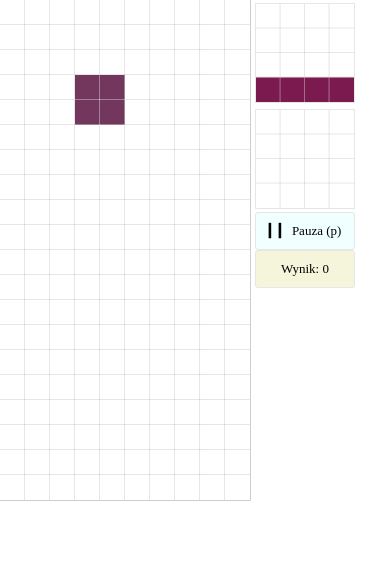
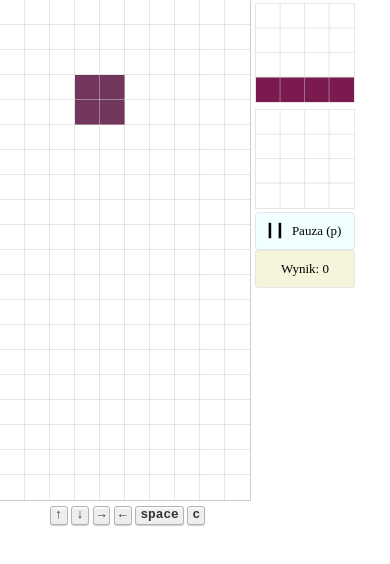
Before and after one commit to kamslosarz/tetris, a plain HTML site: page index.html in a window 390 px wide. Drawn offline with Linux system fonts and the light colour scheme.

```diff
--- a/css/styles.css
+++ b/css/styles.css
@@ -56,6 +56,25 @@
     margin: 3px 0;
 }
 
+.controls {
+    font-size: 15px;
+    text-align: center;
+}
+
+kbd {
+    background-color: #eee;
+    border-radius: 3px;
+    border: 1px solid #b4b4b4;
+    box-shadow: 0 1px 1px rgba(0, 0, 0, .2), 0 2px 0 0 rgba(255, 255, 255, .7) inset;
+    color: #333;
+    display: inline-block;
+    font-size: .85em;
+    font-weight: 700;
+    line-height: 1;
+    padding: 2px 4px;
+    white-space: nowrap;
+}
+
 @media only screen and (max-device-width: 481px) {
     #game {
         max-width: 260px;
--- a/index.html
+++ b/index.html
@@ -1,11 +1,21 @@
 <html>
 <head>
-<meta name="viewport" content="width=device-width, initial-scale=1">
-<link rel="stylesheet" type="text/css" href="css/styles.css">
+    <meta name="viewport" content="width=device-width, initial-scale=1">
+    <link rel="stylesheet" type="text/css" href="css/styles.css">
 </head>
 <body>
 <div class="main">
-    <canvas id="game" height="505px" width="255px"></canvas>
+    <div class="content">
+        <canvas id="game" height="505px" width="255px"></canvas>
+        <div class="controls">
+            <kbd>&#8593;</kbd>
+            <kbd>&#8595;</kbd>
+            <kbd>&#8594;</kbd>
+            <kbd>&#8592;</kbd>
+            <kbd>space</kbd>
+            <kbd>c</kbd>
+        </div>
+    </div>
     <div class="side">
         <canvas id="nextShape" height="100px" width="100px"></canvas>
         <canvas id="holdShape" height="100px" width="100px"></canvas>
--- a/js/game.js
+++ b/js/game.js
@@ -337,7 +337,7 @@
     const points = this.#activeShape.points;
     for (let point of points) {
       let w = (side === 'left' ? point.w - 1 : point.w + 1);
-      if(w < 0 || w > this.#gameMatrix.width){
+      if (w < 0 || w > this.#gameMatrix.width) {
         continue;
       }
       if (point.h < 0) {
```
